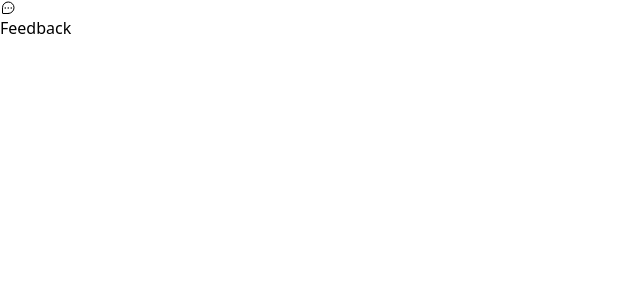
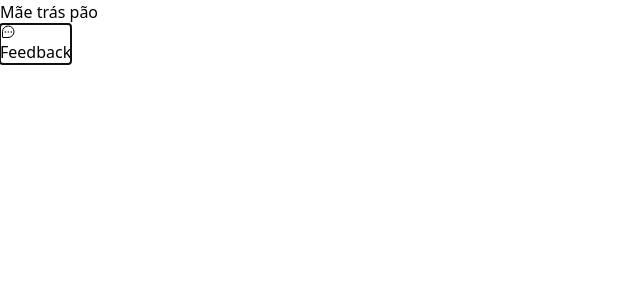
Before and after one commit to David-Pires/NLW-8.0, a React (Vite) app in the folder web/: page / in a window 1280 px wide. Both pictures are taken after a click on the button "Feedback". Shown: the top 300 px of the page, without its empty margins (0-640 px from the left). Built offline with nearby package versions, Linux system fonts and the light colour scheme.

Commit message:
feat: Popver - HeadlessUI

```diff
--- a/web/package.json
+++ b/web/package.json
@@ -8,6 +8,7 @@
     "preview": "vite preview"
   },
   "dependencies": {
+    "@headlessui/react": "^1.6.1",
     "phosphor-react": "^1.4.1",
     "react": "^18.0.0",
     "react-dom": "^18.0.0"
--- a/web/src/components/Widget.tsx
+++ b/web/src/components/Widget.tsx
@@ -1,10 +1,12 @@
 import { ChatTeardropDots } from "phosphor-react";
 
+import { Popover } from '@headlessui/react'
+//Estado
 export function Widget() {
   return (
-    <div className="absolute bottom-4 right-5">
-      <button
-        className="
+    <Popover className="absolute bottom-4 right-5">
+      <Popover.Panel>Mãe trás pão</Popover.Panel>
+      <Popover.Button  className="
                           flex
                         bg-brand-500
                           rounded-full
@@ -17,11 +19,11 @@ export function Widget() {
       >
         <ChatTeardropDots className="w-6 h-6" />
 
-        <span className="max-w-0 overflow-hidden group-hover:max-w-xs transition-all duration-5">
+        <span className="max-w-0 overflow-hidden group-hover:max-w-xs transition-all duration-500 ease-linear">
           <span className="pl-2"></span>
           Feedback
         </span>
-      </button>
-    </div>
+      </Popover.Button>
+    </Popover>
   );
 }
```
Also changed, not shown: 1 other file (tests, documents, lock files or other folders).
